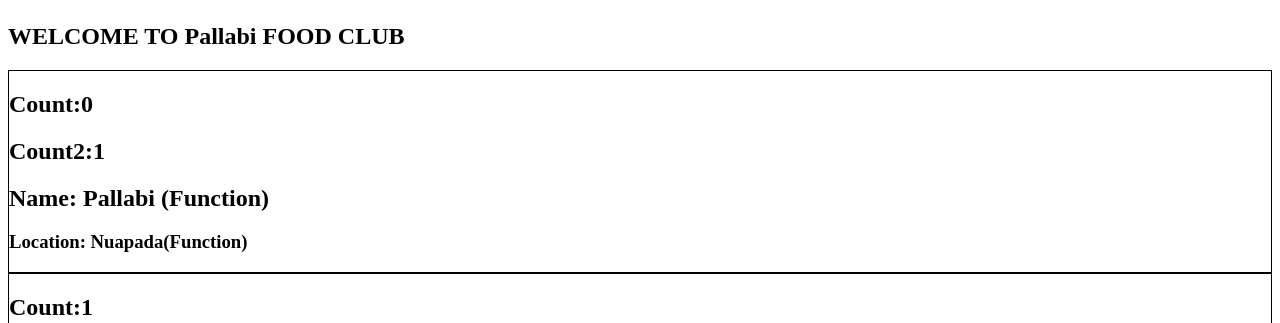
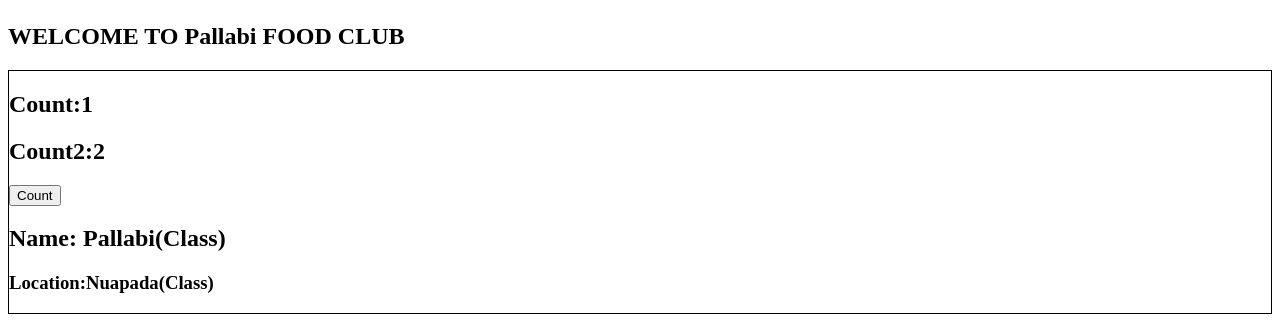
Before and after one commit to 11pallabi/Swiggy, a React (Vite) app: page /about in a window 1280 px wide. Shown: the part 221-544 px from the top of the page. Built offline with nearby package versions, Linux system fonts and the light colour scheme.

Commit message:
how to change state variable in class based component

```diff
--- a/src/components/About.js
+++ b/src/components/About.js
@@ -1,4 +1,4 @@
-import User from "./User";
+
 import UserClass from "./User-Class";
 
 const About = () => {
@@ -6,7 +6,7 @@ const About = () => {
         <div>
             <h1>About Me</h1>
             <h2>WELCOME TO Pallabi FOOD CLUB</h2>
-            <User name={"Pallabi  (Function)"} location={"Nuapada(Function)"}/>
+
             <UserClass name={"Pallabi(Class)"} location={"Nuapada(Class)"} />
         </div>
     )
--- a/src/components/User-Class.js
+++ b/src/components/User-Class.js
@@ -18,6 +18,13 @@ class UserClass extends React.Component{
             <div className='user-card'>
                   <h2>Count:{this.state.count}</h2>
                <h2>Count2:{this.state.count2}</h2>
+               <button
+          onClick={() => {
+            this.setState({ count: this.state.count + 1 });
+          }}
+        >
+          Count
+        </button>
                <h2>Name: {name}</h2>
                <h3>Location:{location}</h3>
             </div>
--- a/src/components/User.js
+++ /dev/null
@@ -1,16 +0,0 @@
-import React, { useState } from 'react'
-
-const User = (props) => {
-    const [count,setcount] = useState(0);
-    const [count2,setcount2] = useState(1);
-  return (
-    <div className='user-card'>
-           <h2>Count:{count}</h2>
-       <h2>Count2:{count2}</h2>
-       <h2>Name: {props.name}</h2>
-       <h3>Location: {props.location}</h3>
-    </div>
-  )
-}
-
-export default User
```
